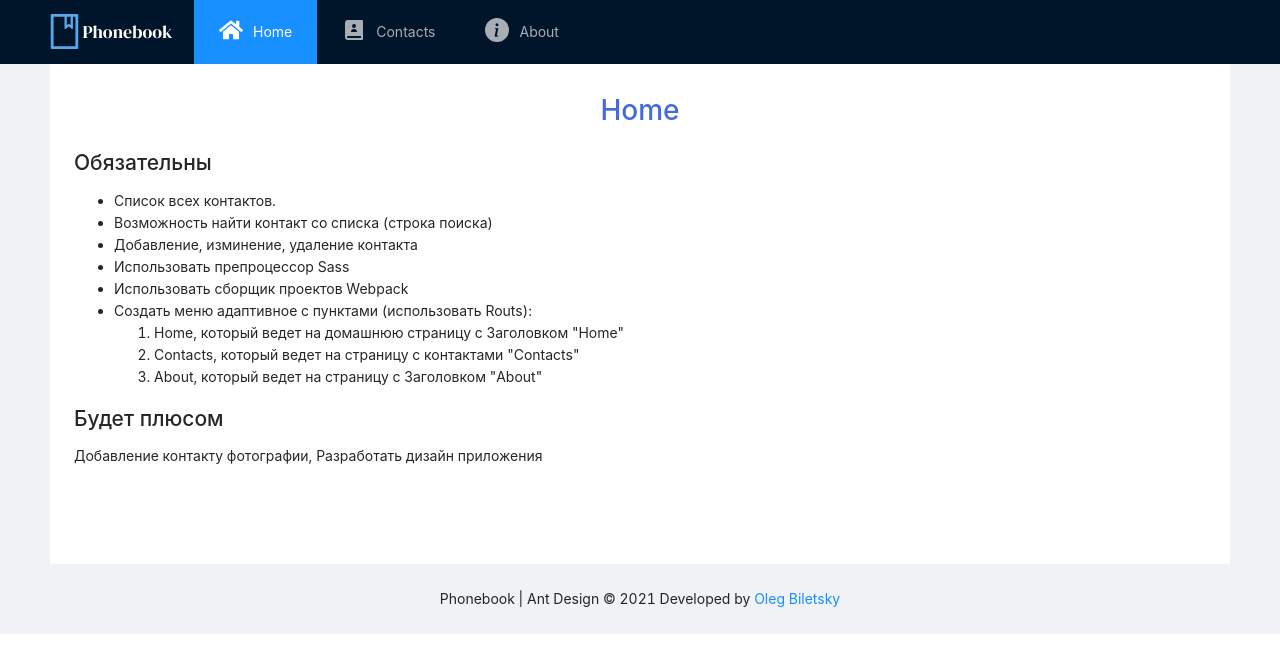
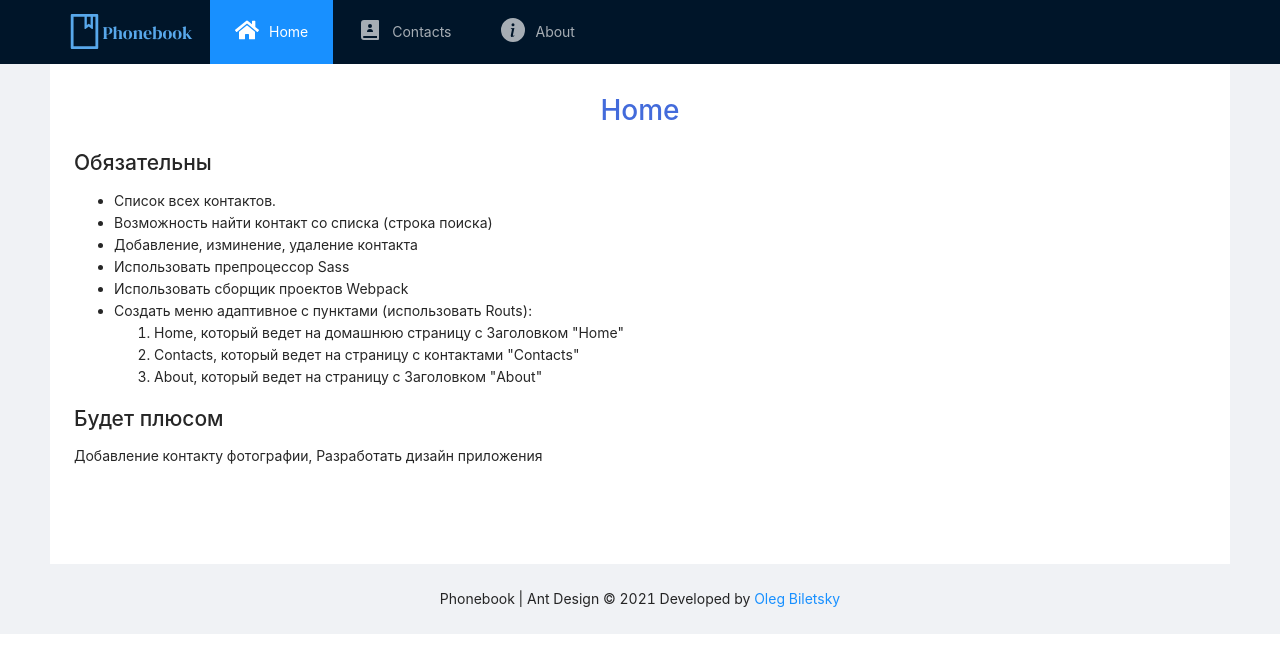
Before and after one commit to OlegBiletsky/Phonebook, a React app: page / in a window 1280 px wide. Shown: the top 672 px of the page. Built offline with nearby package versions, Linux system fonts and the light colour scheme.

Commit message:
refac logo

```diff
--- a/src/components/HeaderComponents/index.js
+++ b/src/components/HeaderComponents/index.js
@@ -12,7 +12,7 @@ class HeaderComponent extends Component {
                 <Header>
                     <div className="logo">
                         <BookOutlined style={{color: "blue"}} />{/*blue icon for Logo*/}
-                        Phonebook             {/*text for Logo*/}
+                        <p>Phonebook</p>             {/*text for Logo*/}
                     </div>
                     <Navbar/>  {/* Navbar menu with 3 tabs */}
                 </Header>
--- a/src/styles/App.scss
+++ b/src/styles/App.scss
@@ -14,19 +14,24 @@ h1{
 
 
 #components-layout-demo-top .logo {}
+
 .logo{
     float: left;
     width: 120px;
     height: 31px;
-    margin: 16px 24px 16px 0;
-    /* background: rgba(255, 255, 255, 0.3); */
+    margin: 16px 40px 16px 0;
+    padding-left: 40px;
+    // background: rgba(255, 255, 255, 0.3);
     color: white;
     display: flex;
     justify-content: center;
     align-items: center;
     font-family: 'DM Serif Display', serif;
     font-size: 18px;
-
+  p{
+    color:#58a8eb;
+    margin-top: 20px;
+  }
 }
 
 
```
